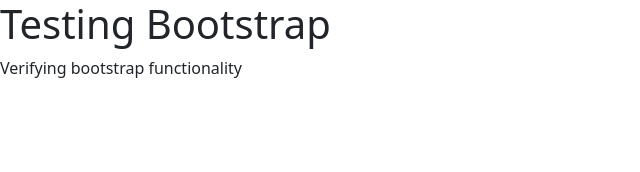
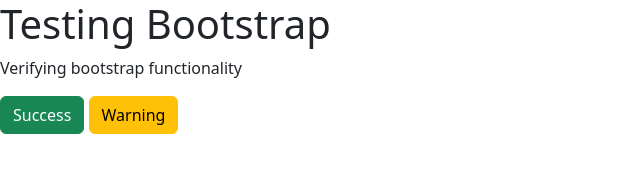
Before and after one commit to AdrielleRivera/BootStrap-Practice, a plain HTML site: page index.html in a window 1280 px wide. Shown: the whole page, without its empty margins (0-640 px from the left). Drawn offline with Linux system fonts and the light colour scheme.

Commit message:
Update index.html

```diff
--- a/index.html
+++ b/index.html
@@ -7,5 +7,8 @@
   <body>
     <h1>Testing Bootstrap</h1>
     <p>Verifying bootstrap functionality</p>
+
+    <button type="button" class="btn btn-success">Success</button>
+    <button type="button" class="btn btn-warning">Warning</button>
   </body>
 </html>
```
